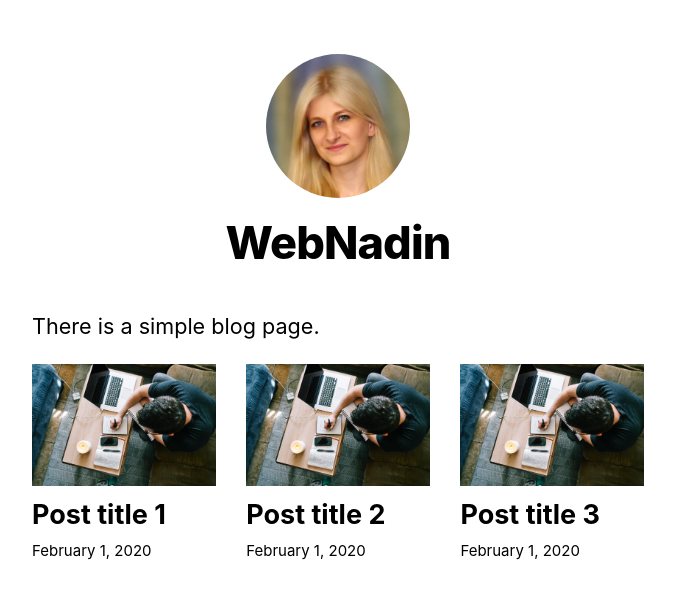
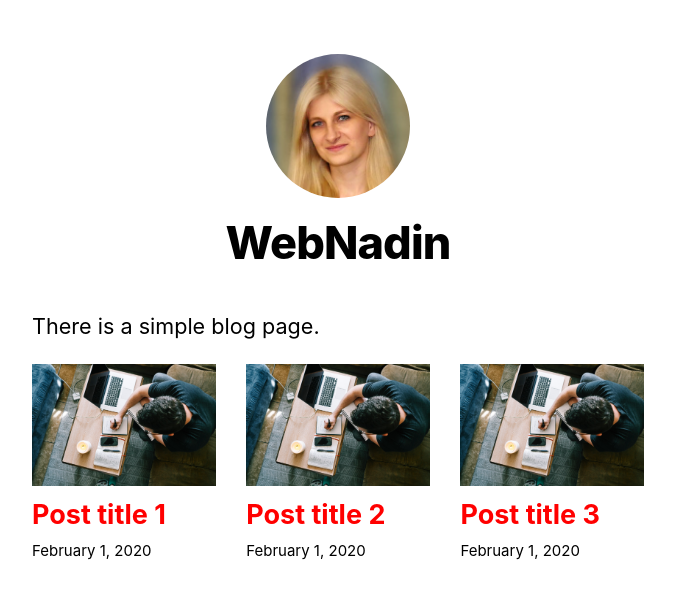
Before and after one commit to WebNadin/next-js-blog, a Next.js app: page / in a window 1280 px wide. Shown: the top 598 px of the page, without its empty margins (302-977 px from the left). Built offline with nearby package versions, Linux system fonts and the light colour scheme; no server answers.

Commit message:
styled components works with typescript

```diff
--- a/package.json
+++ b/package.json
@@ -28,6 +28,7 @@
   "devDependencies": {
     "@types/node": "^14.0.14",
     "@types/react": "^16.9.41",
+    "@types/styled-components": "^5.1.1",
     "typescript": "^3.9.6"
   }
 }
--- a/pages/index.tsx
+++ b/pages/index.tsx
@@ -1,4 +1,3 @@
-
 import Head from 'next/head'
 import Layout, { siteTitle } from '../components/layout'
 import utilStyles from '../styles/utils.module.css'
@@ -10,21 +9,21 @@ import styled from 'styled-components'
 
 const posts = [
   {
-    id: 1,
+    id: '1',
     title: 'Post title 1',
     description: 'Post description 1',
     date: '2020-02-01',
     img: 'post1'
   },
   {
-    id: 2,
+    id: '2',
     title: 'Post title 2',
     description: 'Post description 2',
     date: '2020-02-01',
     img: 'post1'
   },
   {
-    id: 3,
+    id: '3',
     title: 'Post title 3',
     description: 'Post description 3',
     date: '2020-02-01',
@@ -44,9 +43,10 @@ const PostCard = styled.div`
   flex-shrink: 0;
 `;
 
-const PostTitle = styled.h3`
+const PostTitle = styled.h3 < {active: boolean} > `
+  cursor: pointer;
   margin: .4rem 0 0;
-  color: black;
+  color: ${props => (props.active ? 'red' : 'black')};
   font-size: 1.5rem;
 `;
 const PostDate = styled.small`
@@ -54,6 +54,7 @@ const PostDate = styled.small`
 `;
 
 const PostImg = styled.img`
+  cursor: pointer;
   width: 100%;
   display: block;
 `;
@@ -75,7 +76,6 @@ axios.get('https://simple-blog-api.crew.red/posts')
     // always executed
   });
 
-
 export default function Home({
   allPostsData
   }: {
@@ -96,12 +96,14 @@ export default function Home({
       <LastPosts>
         {posts.map(({ id, date, title, img = 'post1' }) => (
         <PostCard key={id}>
-          <PostImg
-            src={`/images/${img}.jpg`}
-            alt={id}
-          />
           <Link href="/posts/[id]" as={`/posts/${id}`}>
-            <PostTitle>{title}</PostTitle>
+            <PostImg
+              src={`/images/${img}.jpg`}
+              alt={id}
+            />
+          </Link>
+          <Link href="/posts/[id]" as={`/posts/${id}`}>
+            <PostTitle active>{title}</PostTitle>
           </Link>
           <small>
             <Date dateString={date}/>
```
